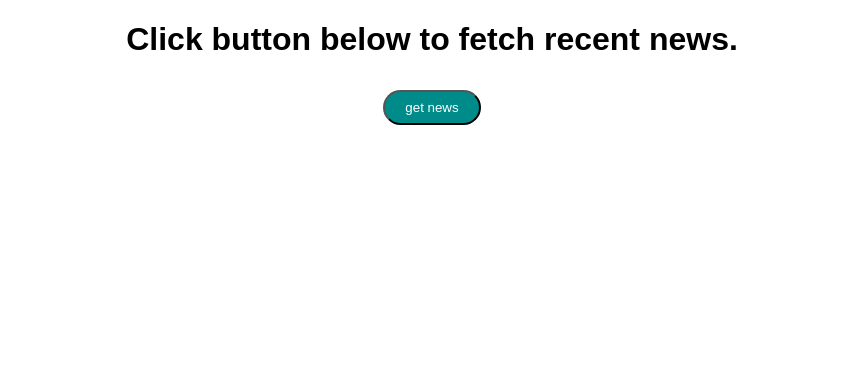
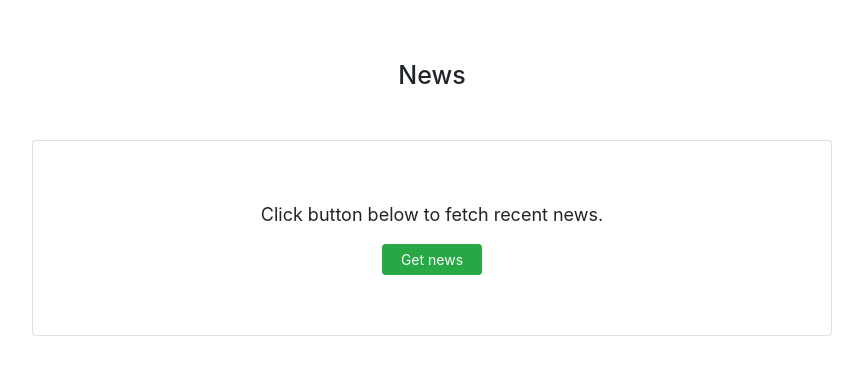
Before and after one commit to sabitaneupane/redux-news-app, a React (Create React App) app: page / in a window 1280 px wide. Shown: the top 374 px of the page, without its empty margins (208-1071 px from the left). Built offline with nearby package versions, Linux system fonts and the light colour scheme.

Commit message:
Show detail news in new component (#6)
* Show detail news in the new component

```diff
--- a/package.json
+++ b/package.json
@@ -6,10 +6,12 @@
     "@types/react": "^16.9.2",
     "@types/react-dom": "^16.9.0",
     "axios": "^0.19.0",
+    "bootstrap": "^4.3.1",
     "node-sass": "^4.12.0",
     "react": "^16.9.0",
     "react-dom": "^16.9.0",
     "react-redux": "^7.1.1",
+    "react-router-dom": "^5.0.1",
     "react-scripts": "3.1.1",
     "redux": "^4.0.4",
     "redux-saga": "^1.0.5",
--- a/src/actions/index.ts
+++ b/src/actions/index.ts
@@ -1,6 +1,6 @@
-const FETCH_NEWS = "FETCH_NEWS"
-const FETCHED_NEWS_SUCCESS = "FETCHED_NEWS_SUCCESS"
-const FETCHED_NEWS_FAILED = "FETCHED_NEWS_FAILED"
+const FETCH_NEWS = "FETCH_NEWS";
+const FETCHED_NEWS_SUCCESS = "FETCHED_NEWS_SUCCESS";
+const FETCHED_NEWS_FAILED = "FETCHED_NEWS_FAILED";
 
 export const fetch_news = () => {
   return {
--- a/src/components/App.tsx
+++ b/src/components/App.tsx
@@ -1,33 +1,16 @@
 import React from "react";
-import { connect } from "react-redux";
-import Button from "./button";
-import GetNews from "./getnews";
-import Loading from "../utils/loading";
-import Error from "../utils/error";
+import { NavLink } from 'react-router-dom';
 import "../styles/app.scss";
 
-interface IProps {
-  isLoading: boolean,
-  isError: boolean,
-}
-
-export const App:  React.FunctionComponent<IProps>  = (props: any) => {
-  const { isLoading, isError } = props;
-
-  return (
-    <div>
-      <h1> Click button below to fetch recent news.</h1>
-      <Button />
-      {isLoading ? <Loading /> : null}
-      {isError ? <Error /> : <GetNews />}
+export const App: React.FunctionComponent = () =>
+  (
+    <div className="news-container">
+        <h1 className="page-title"> News</h1>
+      <div className="card">
+        <p className="page-subtitle"> Click button below to fetch recent news.</p>
+        <span> <NavLink to="/news" className="btn btn-success btn-sm"> Get news </NavLink> </span>
+      </div>
     </div>
   );
-}
 
-const mapStateToProps = store => {
-  return {
-    isLoading: store.isLoading,
-    isError: store.isError,
-  };
-};
-export default connect(mapStateToProps)(App);
+export default App;
--- a/src/components/button.tsx
+++ /dev/null
@@ -1,22 +0,0 @@
-import React from "react";
-import { connect } from "react-redux";
-import { fetch_news } from "../actions";
-
-type ActionCreator = (...args: any[]) => void;
-
-interface IProps {
-  dispatch: ActionCreator;
-}
-
-export const Button: React.FunctionComponent<IProps> = (props) => {
-  const getNews = () => {
-    props.dispatch(fetch_news());
-  }
-  return (
-    <div className="getnews-button">
-      <button onClick={getNews} > get news </button>
-    </div>
-  );
-}
-
-export default connect(null)(Button);
--- a/src/components/getnews.tsx
+++ /dev/null
@@ -1,46 +0,0 @@
-import React from "react";
-import { connect } from "react-redux";
-
-interface INews {
-  title: string,
-  description: string,
-}
-
-interface IProps {
-  postData: Array<INews>,
-  canViewNews: boolean,
-}
-
-export const Getnews: React.FunctionComponent<IProps> = (props: any) => {
-  const { postData, canViewNews } = props;
-
-  return (
-    <div>
-      {
-        canViewNews ? <h3 className="post-head"> Recent News </h3> : null
-      }
-      {
-        canViewNews ?
-          Array.from(postData).map((post: any, index) => {
-            return (
-              <div key={index} className="post-content">
-                <h2> {post.title} </h2>
-                <p> {post.description} </p>
-              </div>
-            );
-          })
-          :
-          null
-      }
-    </div>
-
-  );
-}
-
-const mapStateToProps = store => {
-  return {
-    postData: store.postData,
-    canViewNews: store.canViewNews,
-  };
-};
-export default connect(mapStateToProps)(Getnews);
--- /dev/null
+++ b/src/components/news/index.tsx
@@ -0,0 +1,70 @@
+import React, { useEffect } from "react";
+import { connect } from "react-redux";
+import { NavLink } from 'react-router-dom';
+import { fetch_news } from "../../actions";
+import Error from "../../utils/error";
+import Loading from "../../utils/loading";
+
+interface INews {
+  title: string,
+  description: string,
+}
+
+interface IProps {
+  newsData: Array<INews>,
+  canViewNews: boolean,
+  isError: boolean,
+  isLoading: boolean,
+}
+
+export const Getnews: React.FunctionComponent<IProps> = (props: any) => {
+  const {
+    newsData,
+    canViewNews,
+    isError,
+    isLoading,
+  } = props;
+
+  useEffect(() => {
+    props.dispatch(fetch_news());
+  }, [])
+
+  return (
+    <div className="container">
+      <h3 className="page-title"> Recent News </h3>
+      {isLoading ? <Loading /> : null}
+      {
+        isError ? <Error /> :
+          <div className="row news-content">
+            {
+              canViewNews ?
+                Array.from(newsData).map((news: any, index) => {
+                  const url = `/news/${news.id}`;
+                  return (
+                    <div key={index} className="col-6">
+                      <div className="news-content card">
+                        <h3 className="news-title"> {news.title} </h3>
+                        <p className="news-description"> {news.description} </p>
+                        <NavLink to={url}> Read More </NavLink>
+                      </div>
+                    </div>
+                  );
+                })
+                :
+                null
+            }
+          </div>
+      }
+    </div>
+  );
+}
+
+const mapStateToProps = store => {
+  return {
+    newsData: store.newsData,
+    canViewNews: store.canViewNews,
+    isError: store.isError,
+    isLoading: store.isLoading,
+  };
+};
+export default connect(mapStateToProps)(Getnews);
--- /dev/null
+++ b/src/components/news/shownews.tsx
@@ -0,0 +1,61 @@
+import React, { useEffect } from "react";
+import { connect } from "react-redux";
+import { fetch_news } from "../../actions";
+import Error from "../../utils/error";
+import Loading from "../../utils/loading";
+
+interface INews {
+  title: string,
+  description: string,
+}
+
+interface IProps {
+  newsData: Array<INews>,
+  canViewNews: boolean,
+  isError: boolean,
+  isLoading: boolean,
+  match: object,
+}
+
+export const Shownews: React.FunctionComponent<IProps> = (props: any) => {
+  const {
+    newsData,
+    canViewNews,
+    isError,
+    isLoading,
+    match
+  } = props;
+
+  useEffect(() => {
+    props.dispatch(fetch_news());
+  }, [])
+
+  const newsId = match.params.id;
+  return (
+    <div>
+      <h1 className="page-title"> View detail news </h1>
+      {isLoading ? <Loading /> : null}
+      {
+        isError ? <Error /> :
+          canViewNews ?
+            <div className="news-container">
+              <div className="card">
+                <h1> {newsData[newsId - 1].title}</h1>
+                <p>  {newsData[newsId - 1].description} </p>
+              </div>
+            </div> :
+            null
+      }
+    </div>
+  );
+}
+
+const mapStateToProps = store => {
+  return {
+    newsData: store.newsData,
+    canViewNews: store.canViewNews,
+    isError: store.isError,
+    isLoading: store.isLoading,
+  };
+};
+export default connect(mapStateToProps)(Shownews);
--- a/src/index.tsx
+++ b/src/index.tsx
@@ -1,13 +1,17 @@
 import React from "react";
 import ReactDOM from "react-dom";
-import App from './components/App';
-
+import { BrowserRouter } from 'react-router-dom';
+import Route from './routes';
 import store from "./store/.";
 import { Provider } from "react-redux";
+import 'bootstrap/dist/css/bootstrap.min.css';
 
 ReactDOM.render(
   <Provider store={store}>
-    <App />
+    <BrowserRouter>
+      <Route />
+    </BrowserRouter>
+
   </Provider>,
   document.getElementById("root")
 );
--- a/src/reducers/index.ts
+++ b/src/reducers/index.ts
@@ -1,5 +1,5 @@
 const initialState = {
-  postData: {},
+  newsData: {},
   isLoading: false,
   isError: false,
   canViewNews: false,
@@ -9,13 +9,13 @@ const asyncReducer = (state = initialState, action: any) => {
   const newState = JSON.parse(JSON.stringify(state));
   switch (action.type) {
     case "FETCH_NEWS":
-      newState.postData = {};
+      newState.newsData = {};
       newState.isLoading = true;
       newState.isError = false;
       newState.canViewNews = false;
       return newState;
     case "FETCHED_NEWS_SUCCESS":
-        newState.postData = action.payload;
+        newState.newsData = action.payload;
         newState.isLoading = false;
         newState.isError = false;
         newState.canViewNews = true;
--- /dev/null
+++ b/src/routes.tsx
@@ -0,0 +1,17 @@
+import React from "react";
+import App from './components/App';
+import Getnews from './components/news';
+import Shownews from './components/news/shownews';
+import { Switch, Route } from 'react-router-dom';
+
+const Router: React.FC<{}> = () => {
+  return (
+    <Switch>
+      <Route exact path="/" component={App} />
+      <Route exact path="/news" component={Getnews} />
+      <Route exact path="/news/:id" component={Shownews} />
+    </Switch>
+  );
+}
+
+export default Router;
--- a/src/styles/app.scss
+++ b/src/styles/app.scss
@@ -4,23 +4,46 @@ body {
   font-family: sans-serif;
 }
 
-h1{
+.page-title{
+  text-align: center;
+  font-size: 25px;
+  padding: 60px 0px 20px 0px;
+}
+
+.page-subtitle{
+  text-align: center;
+  font-size: 18px;
+}
+
+.news-container .card{
+  padding: 60px 20px;
+  width:800px;
+  margin: auto;
+  margin-top: 30px;
+}
+
+.news-content{
+  margin-top: 30px;
+}
+
+.card span{
   text-align: center;
 }
 
-.post-content{
-  border: 1px solid black;
-  padding: 20px;
-  background: #efefef;
-  margin:10px;
+.btn{
+  width: 100px;
 }
 
-button{
-  background: darkcyan;
-  color: white;
-  padding: 8px 20px;
-  border-radius: 20px;
+.news-content{
   margin:10px;
+  padding: 20px;
+}
+
+.news-title,
+.news-description{
+  white-space: nowrap;
+  overflow: hidden;
+  text-overflow: ellipsis;
 }
 
 .getnews-button{
@@ -28,7 +51,7 @@ button{
 }
 
 .error-message,
-.post-head{
+.news-head{
   text-align: center;
   padding-top: 50px;
 }
```
Also changed, not shown: 1 other file (tests, documents, lock files or other folders).
